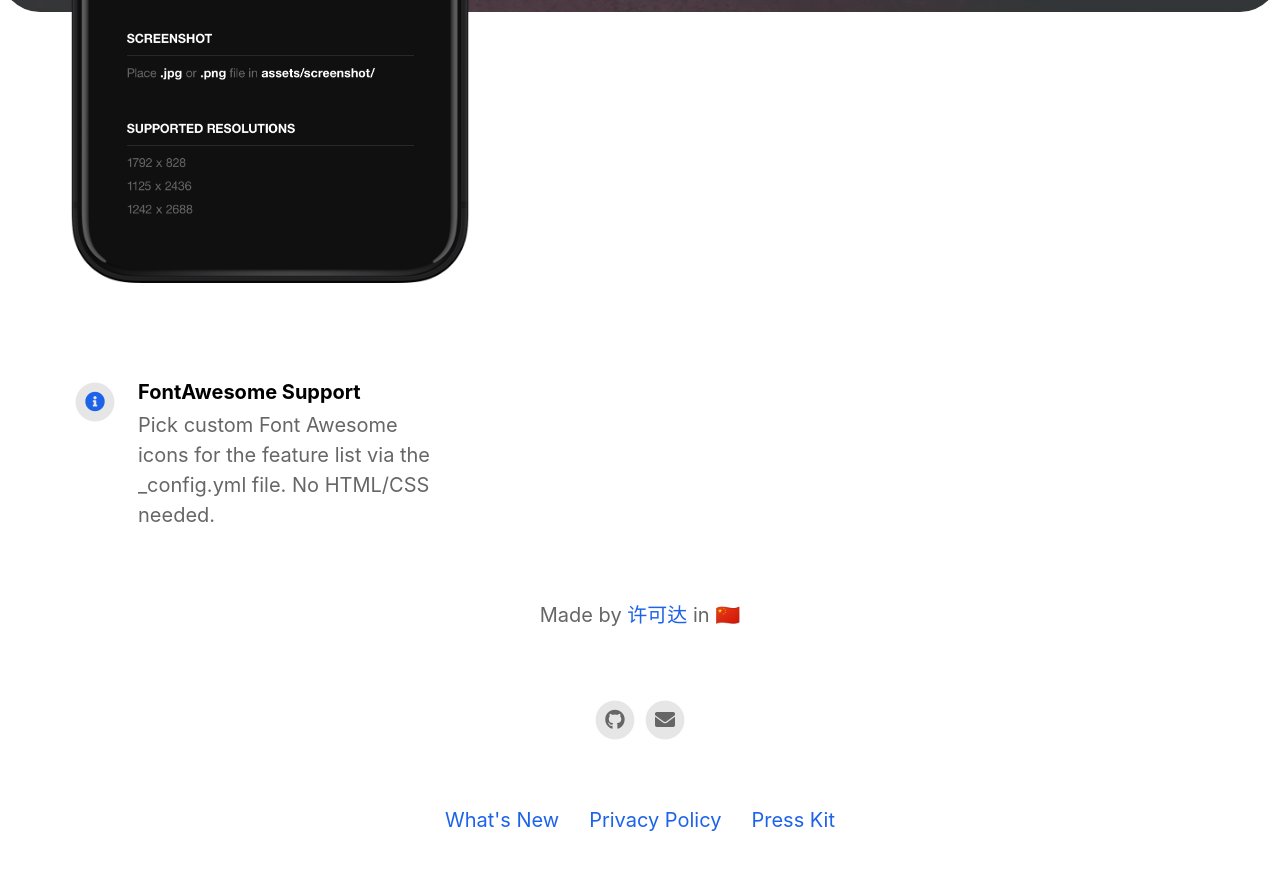
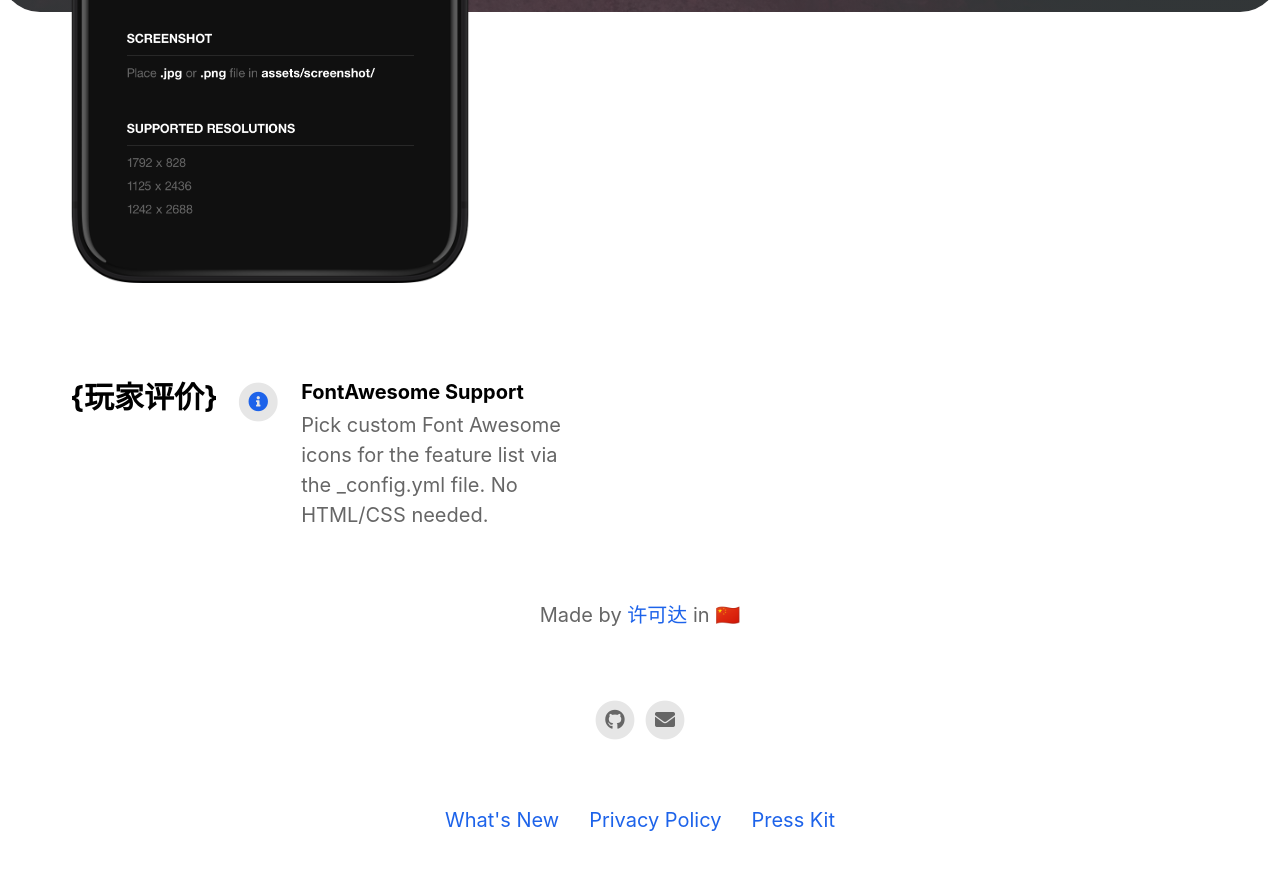
Before and after one commit to CodaXu/TrueSelf, a Jekyll site: the page built from index.html, in a window 1280 px wide and 900 px high, scrolled down 702 px. Shown: the top 870 px of the window. Built offline with Jekyll 4.4.1, drawn with Linux system fonts in a browser that asks for light colours; nearby versions of some CDN libraries.

Commit message:
Update features.html

```diff
--- a/_includes/features.html
+++ b/_includes/features.html
@@ -1,5 +1,8 @@
 <div class="features">
 
+    <h1 class="title">
+        {玩家评价}
+    </h1>
     {% for feature in site.features %}
 
     {% if feature.title %}
```
